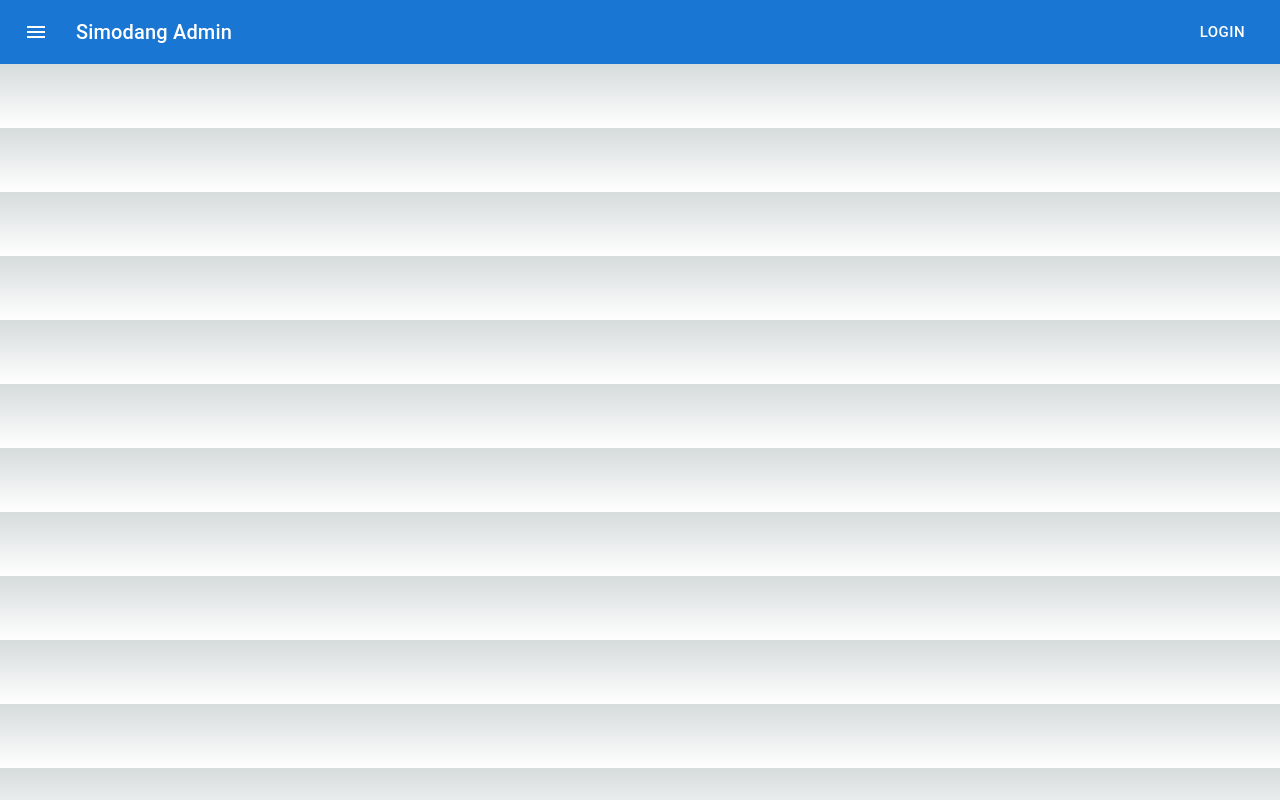
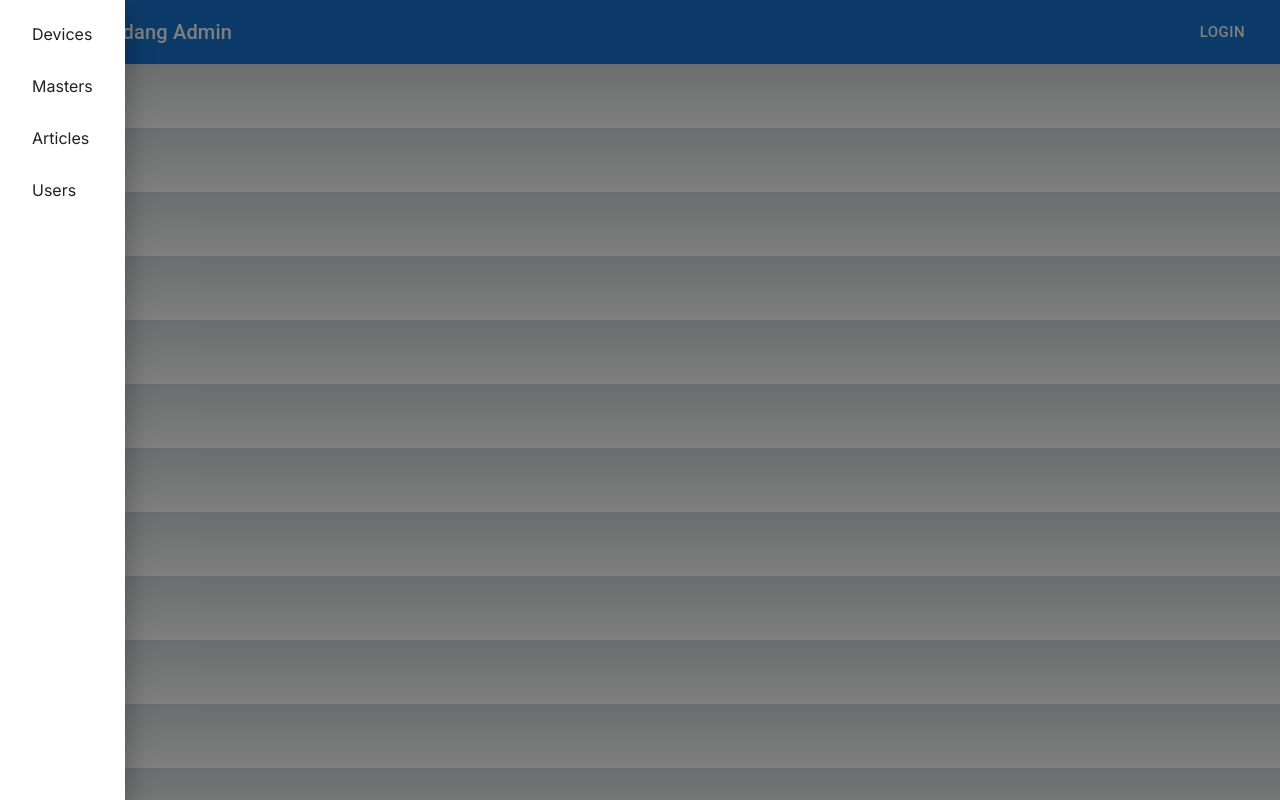
Before and after one commit to simodang/simodang-admin-panel, a Next.js app: page / in a window 1280 px wide. Both pictures are taken after a click on the button "menu". Built offline with nearby package versions, Linux system fonts and the light colour scheme.

Commit message:
SIMD-175: fix side nav and top nav

```diff
--- a/src/components/dashboard/SideNav.tsx
+++ b/src/components/dashboard/SideNav.tsx
@@ -7,16 +7,37 @@ import {
     List,
     Divider,
     ListItem,
+    ListItemButton
 } from '@mui/material';
+import { items } from './config';
 
 type Anchor = 'left';
 
-export default function SideNav(){
-    const [state, setState] = useState ({left: false});
-
+export default function SideNav({openNav, setOpenNav}: {openNav:boolean, setOpenNav:Function}){
     const list = (anchor: Anchor) => (
         <Box>
-
+            <List>
+                { items.map((item) => {
+                    return(
+                        <ListItem>
+                            <ListItemButton href={item.path}>
+                                {item.title}
+                            </ListItemButton>
+                        </ListItem>
+                    )
+                }) }
+            </List>
         </Box>
     )
+    return (
+        <div>
+            <Drawer
+                anchor='left'
+                open={openNav}
+                onClose={() => setOpenNav(false)}
+            >
+                {list('left')}
+            </Drawer>
+        </div>
+    )
 }
--- a/src/components/dashboard/TopNav.tsx
+++ b/src/components/dashboard/TopNav.tsx
@@ -14,14 +14,12 @@ import {
 } from '@mui/material';
 import MenuIcon from '@mui/icons-material/Menu';
 import AccountCircle from '@mui/icons-material/AccountCircle';
+import SideNav from './SideNav';
 
-export default function TopNav({openNav, setOpenNav} : {openNav:Boolean, setOpenNav:Function}) {
+export default function TopNav({openNav, setOpenNav} : {openNav:boolean, setOpenNav:Function}) {
     const [auth, setAuth] = useState(false);
     const [anchorEl, setAnchorEl] = useState<null | HTMLElement>(null);
 
-    // const handleChange = () => {
-    //     setAuth(true);
-    // }
     const handleMenu = (event: MouseEvent<HTMLElement>) => {
         setAnchorEl(event.currentTarget);
     }
@@ -38,6 +36,7 @@ export default function TopNav({openNav, setOpenNav} : {openNav:Boolean, setOpen
                         color="inherit"
                         aria-label="menu"
                         sx={{ mr: 2 }}
+                        onClick={() => {setOpenNav(true)}}
                     >
                         <MenuIcon />
                     </IconButton>
@@ -84,6 +83,7 @@ export default function TopNav({openNav, setOpenNav} : {openNav:Boolean, setOpen
                     }
                 </Toolbar>
             </AppBar>
+            <SideNav openNav={openNav} setOpenNav={setOpenNav} />
         </Box>
     )
 }
```
